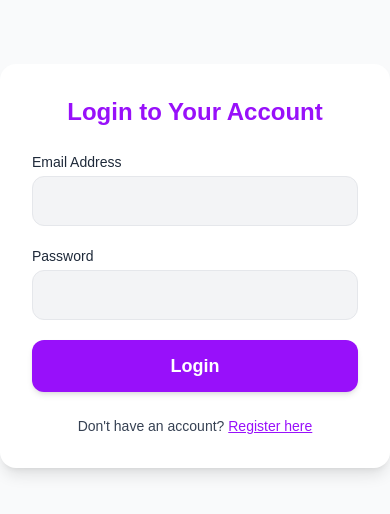
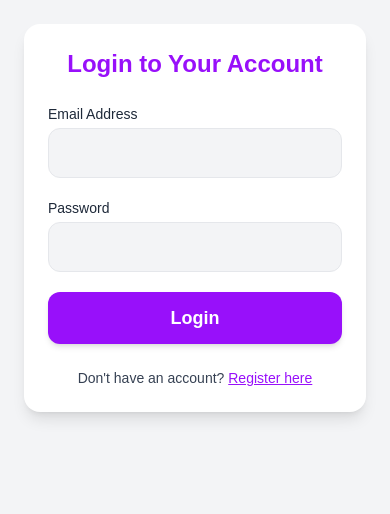
Before and after one commit to NathanKhonyongwa/AppointmentBooking, a Next.js app in the folder appointment/: page / in a window 390 px wide. Shown: the top 514 px of the page. Built offline with nearby package versions, Linux system fonts and the light colour scheme.

Commit message:
Landing page update

```diff
--- a/appointment/src/app/page.js
+++ b/appointment/src/app/page.js
@@ -1,4 +1,5 @@
 'use client';
+
 import { useState } from 'react';
 import Link from 'next/link';
 import { motion } from 'framer-motion';
@@ -19,19 +20,31 @@ export default function LoginPage() {
   };
 
   return (
-    <div className="min-h-screen bg-gray-50 flex items-start justify-center pt-16">
+    <div className="min-h-screen flex flex-col md:flex-row bg-gray-100">
+      {/* Left: Image */}
+      <div className="hidden lg:flex w-full lg:w-1/2 items-center justify-center bg-purple-100">
+        <img
+          src="/1.jpg"
+          alt="Login Illustration"
+          className="w-full h-full object-cover max-h-screen"
+        />
+      </div>
+
+      {/* Right: Form */}
+      <div className="w-full lg:w-1/2 flex items-center justify-center p-6 sm:p-10">
         <motion.div
-        initial={{ opacity: 0, scale: 0.95 }}
-        animate={{ opacity: 1, scale: 1 }}
+          initial={{ opacity: 0, y: 30 }}
+          animate={{ opacity: 1, y: 0 }}
           transition={{ duration: 0.5, ease: 'easeOut' }}
-        className="max-w-md w-full bg-white rounded-2xl shadow-lg p-8 font-poppins"
+          className="w-full max-w-md bg-white rounded-2xl shadow-lg p-6 sm:p-8"
         >
           <h2 className="text-center text-purple-600 text-2xl font-semibold mb-6">
             Login to Your Account
           </h2>
+
           <form onSubmit={handleSubmit} className="space-y-5">
             <div>
-            <label className="block text-gray-800 text-sm mb-1" htmlFor="email">
+              <label htmlFor="email" className="block text-gray-800 text-sm mb-1">
                 Email Address
               </label>
               <input
@@ -45,7 +58,7 @@ export default function LoginPage() {
               />
             </div>
             <div>
-            <label className="block text-gray-800 text-sm mb-1" htmlFor="password">
+              <label htmlFor="password" className="block text-gray-800 text-sm mb-1">
                 Password
               </label>
               <input
@@ -61,7 +74,7 @@ export default function LoginPage() {
 
             <button
               type="submit"
-            className="w-full py-3 bg-purple-600 hover:bg-purple-700 text-white rounded-xl font-semibold text-lg transition-shadow shadow-md hover:shadow-lg"
+              className="w-full py-3 bg-purple-600 hover:bg-purple-700 text-white rounded-xl font-semibold text-lg transition duration-300 shadow-md hover:shadow-lg"
             >
               Login
             </button>
@@ -75,5 +88,6 @@ export default function LoginPage() {
           </p>
         </motion.div>
       </div>
+    </div>
   );
 }
```
Lines whose indentation alone changed are shown as unchanged.
